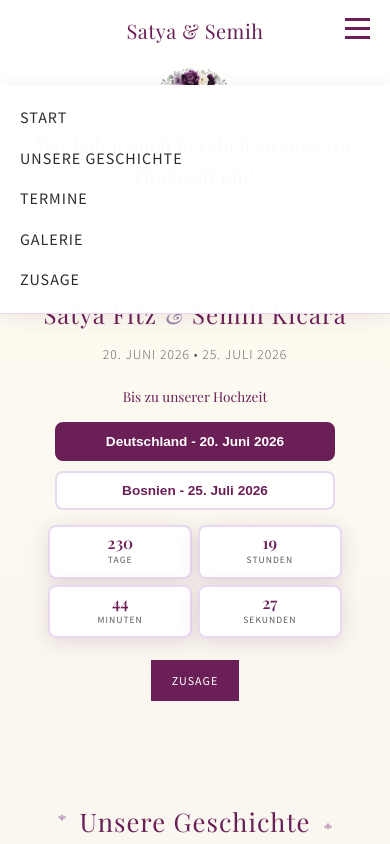
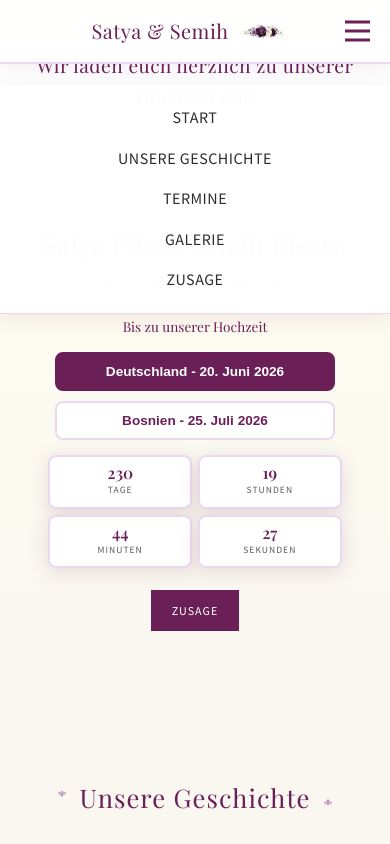
Before and after one commit to Satyalla42/semih-satya-wedding, a plain HTML site: page index.html in a window 390 px wide. Both pictures are taken after a click on the element 357 px from the left and 28 px from the top of the page. Shown: the top 844 px of the page. Drawn offline with nearby package versions, Linux system fonts and the light colour scheme.

Commit message:
Add files via upload

```diff
--- a/index.html
+++ b/index.html
@@ -51,7 +51,7 @@
       background: rgba(255, 255, 255, 0.9);
       backdrop-filter: blur(10px);
       z-index: 1000;
-      padding: 20px 0;
+      padding: 10px 0;
       box-shadow: 0 2px 20px rgba(107, 31, 87, 0.1);
       border-bottom: 2px solid var(--lilac-light);
     }
@@ -59,7 +59,7 @@
     /* Invitation Banner Below Navbar */
     .invitation-banner {
       position: fixed;
-      top: 150px;
+      top: 50px;
       left: 0;
       right: 0;
       background: rgba(255, 255, 255, 0.98);
@@ -85,69 +85,69 @@
       max-width: 1200px;
       margin: 0 auto;
       display: flex;
-      flex-direction: column;
+      flex-direction: row;
+      justify-content: center;
       align-items: center;
       padding: 0 20px;
-      gap: 15px;
+      gap: 20px;
+      position: relative;
     }
 
     .navbar-header {
       display: flex;
-      justify-content: center;
       align-items: center;
-      width: 100%;
     }
 
     .nav-flower-divider {
-      width: 200px;
-      height: 40px;
+      width: 80px;
+      height: 25px;
       background-image: url('flower_border-removebg-preview.png');
       background-repeat: no-repeat;
       background-position: center;
       background-size: contain;
-      margin: 10px 0;
+      flex-shrink: 0;
     }
 
     .navbar-nav {
       display: flex;
-      justify-content: center;
       align-items: center;
-      width: 100%;
-    }
-
-    .nav-container {
-      position: relative;
     }
 
     .nav-container .mobile-menu {
       position: absolute;
-      top: 0;
+      top: 50%;
+      transform: translateY(-50%);
       right: 20px;
     }
 
     .logo {
       font-family: 'Playfair Display', serif;
-      font-size: 24px;
+      font-size: 18px;
       font-weight: 400;
       color: var(--eggplant);
       letter-spacing: 0.5px;
+      white-space: nowrap;
     }
 
     .nav-links {
       display: flex;
       list-style: none;
-      gap: 30px;
+      gap: 20px;
+      margin: 0;
+      padding: 0;
+      align-items: center;
     }
 
     .nav-links a {
       text-decoration: none;
       color: var(--text-dark);
       font-weight: 400;
-      font-size: 14px;
-      letter-spacing: 1px;
+      font-size: 12px;
+      letter-spacing: 0.5px;
       text-transform: uppercase;
       transition: all 0.3s ease;
       position: relative;
+      white-space: nowrap;
     }
 
     .nav-links a:hover {
@@ -191,7 +191,7 @@
       justify-content: center;
       text-align: center;
       padding: 100px 20px 50px;
-      padding-top: 330px;
+      padding-top: 230px;
       position: relative;
       background: linear-gradient(180deg, var(--ivory) 0%, var(--ivory-warm) 100%);
       overflow: hidden;
@@ -534,16 +534,33 @@
 
       .navbar {
         top: 0;
+        padding: 8px 0;
+      }
+
+      .nav-container {
+        gap: 15px;
+      }
+
+      .logo {
+        font-size: 16px;
       }
 
       .nav-flower-divider {
-        width: 150px;
-        height: 30px;
+        width: 60px;
+        height: 20px;
+      }
+
+      .nav-links {
+        gap: 15px;
+      }
+
+      .nav-links a {
+        font-size: 11px;
       }
 
       /* Tablet invitation banner */
       .invitation-banner {
-        top: 130px;
+        top: 45px;
         padding: 12px 15px;
       }
 
@@ -561,7 +578,7 @@
 
       .hero {
         min-height: 90vh;
-        padding-top: 300px;
+        padding-top: 220px;
         background: linear-gradient(180deg, var(--ivory) 0%, var(--ivory-warm) 100%);
       }
 
@@ -879,21 +896,35 @@
 
       .navbar {
         top: 0;
-        padding: 15px 0;
+        padding: 8px 0;
       }
 
       .nav-container {
         gap: 10px;
+        flex-wrap: wrap;
+        justify-content: center;
+      }
+
+      .logo {
+        font-size: 14px;
       }
 
       .nav-flower-divider {
-        width: 120px;
-        height: 25px;
+        width: 50px;
+        height: 18px;
+      }
+
+      .nav-links {
+        gap: 10px;
+      }
+
+      .nav-links a {
+        font-size: 10px;
       }
 
       /* Mobile invitation banner */
       .invitation-banner {
-        top: 120px;
+        top: 40px;
         padding: 10px 12px;
       }
 
@@ -907,7 +938,7 @@
 
       .hero {
         padding: 80px 15px 40px;
-        padding-top: 260px;
+        padding-top: 190px;
         min-height: 85vh;
       }
 
```
